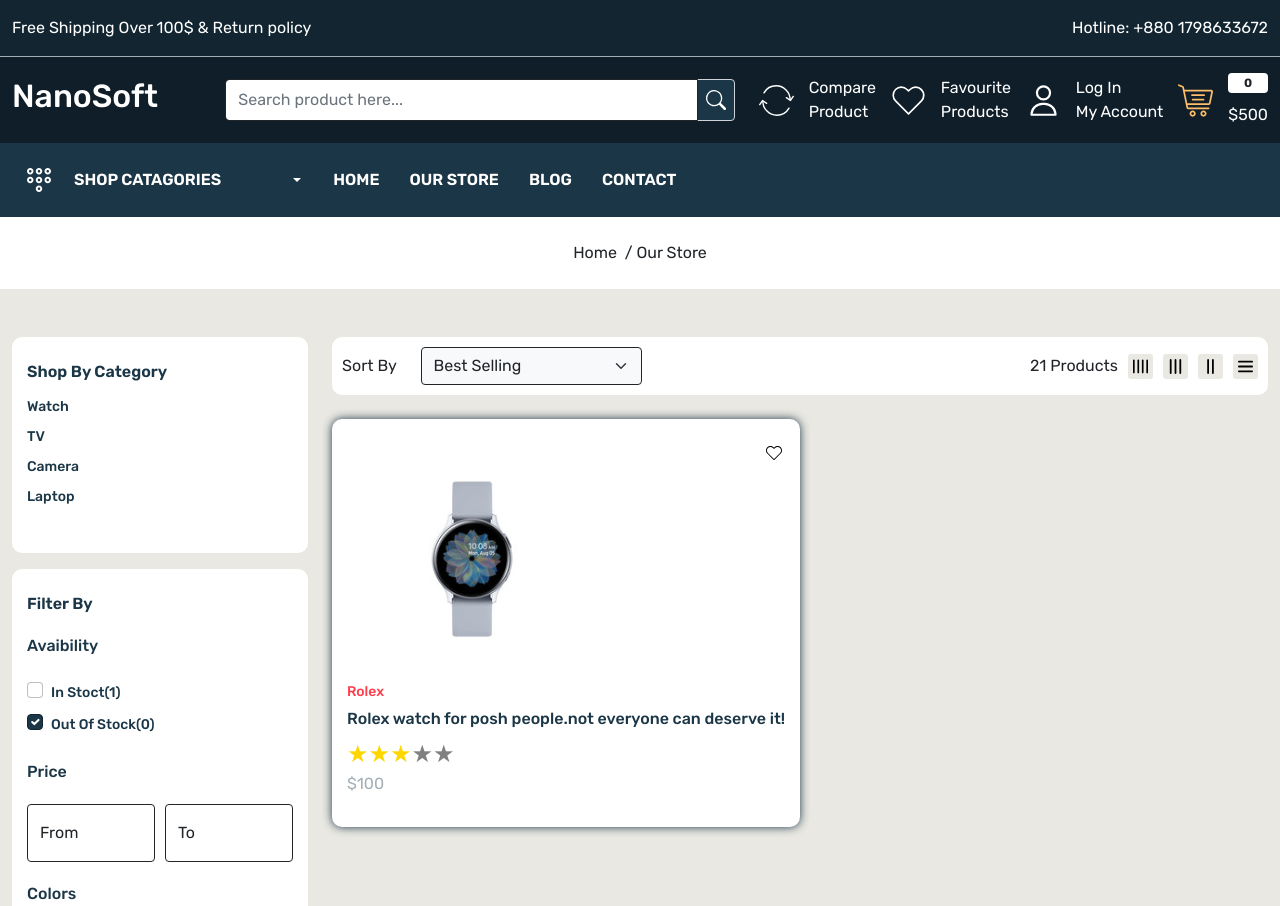
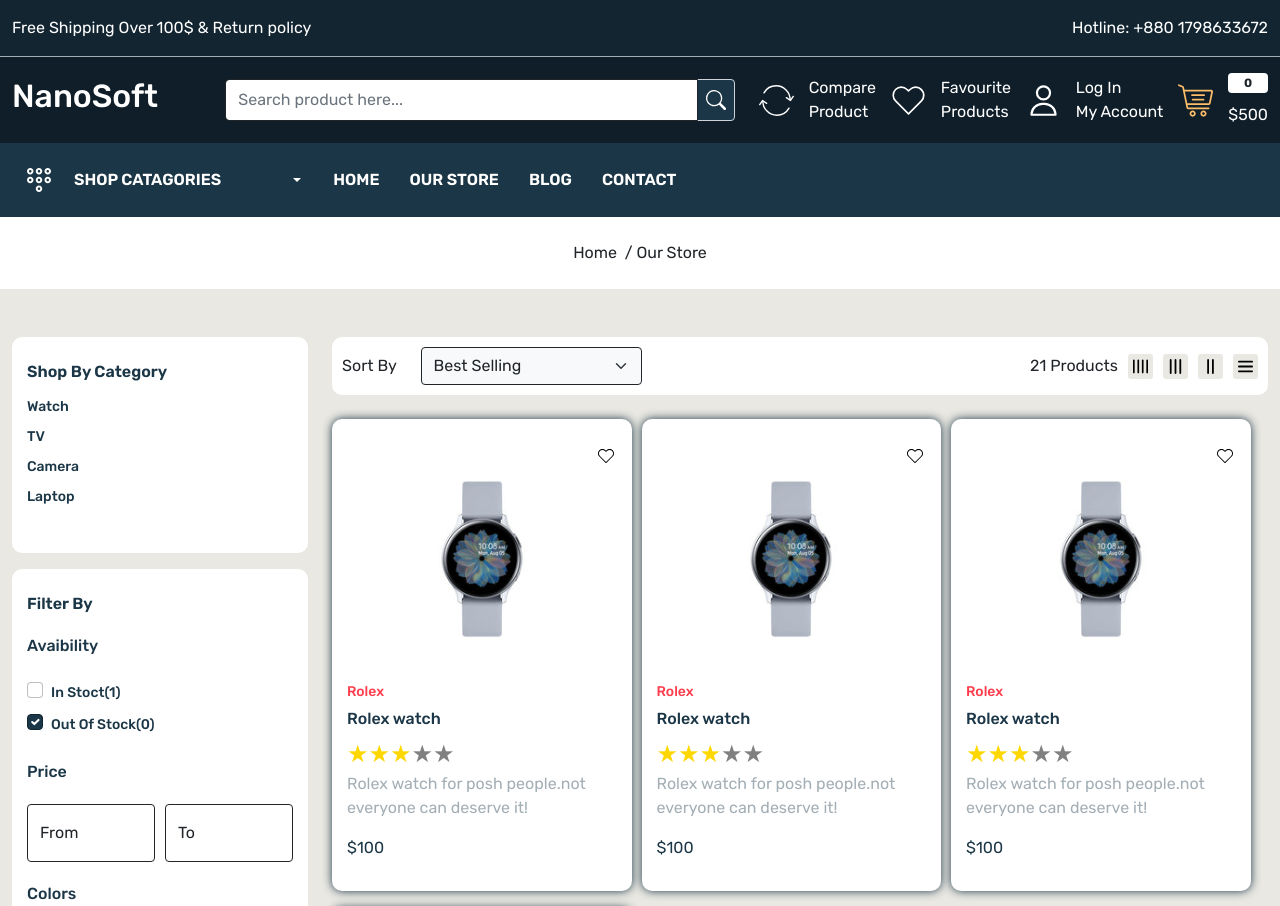
Before and after one commit to nafisaali0/Ecommerce-Frontend, a React (Create React App) app: page /store in a window 1280 px wide. Shown: the top 906 px of the page. Built offline with nearby package versions, Linux system fonts and the light colour scheme.

Commit message:
dynamic-grid

```diff
--- a/src/App.css
+++ b/src/App.css
@@ -230,6 +230,7 @@
 /* featurd Start */
 .product-cart {
   padding: 15px;
+  width: 100%;
   background-color: white;
   box-shadow: 0 0 10px var(--color-primary-4);
   border-radius: 10px;
@@ -288,7 +289,11 @@
   font-size: 16px;
   color: var(--color-primary-4);
 }
-.product-details p {
+.product-details p.price {
+  font-size: 16px;
+  color: var(--color-primary-4);
+}
+.product-details p.description {
   font-size: 16px;
   color: var(--color-primary-2);
 }
@@ -499,3 +504,35 @@
   -ms-border-radius: 3px;
   -o-border-radius: 3px;
 }
+.gr-12 {
+  width: 100%;
+}
+.gr-6 {
+  width: 49.4%;
+}
+.gr-4 {
+  width: 32%;
+}
+.gr-3 {
+  width: 24%;
+}
+.gr-12 .product-cart{
+  display: flex;
+  gap: 20px;
+}
+.gr-12 .product-image{
+ height: auto;
+}
+.gr-12 .action-bar{
+top: 15%;
+}
+.gr-12 .product-details{
+padding: 25px 0;
+}
+.gr-4 .product-image,.gr-6 .product-image {
+  width: 100%;
+}
+.gr-4 .product-image img,.gr-6 .product-image img{
+  margin: auto;
+  display: block;
+}
--- a/src/component/Product'Cart.js
+++ b/src/component/ProductCart.js
@@ -3,11 +3,13 @@
 import ReactStars from "react-rating-stars-component";
 import { useLocation } from "react-router-dom";
 const ProductCart = (props) => {
-  const grid = props;
+  const {grid} = props;
   let location = useLocation();
+  console.log(location);
   return (
     <div
-      className={`${location.pathname === "/store" ? `col-${grid}` : "col-3"}`}
+      className={`${location.pathname ===
+        "/store" ? `gr-${grid}` : "col-3"}`}
     >
       <Link className="product-cart position-relative">
         <div className="wishlist-icon position-absolute">
@@ -26,7 +28,7 @@
         <div className="product-details">
           <h6 className="brand">Rolex</h6>
           <h5 className="title">
-            Rolex watch for posh people.not everyone can deserve it!
+            Rolex watch
           </h5>
           <ReactStars
             count={5}
@@ -35,6 +37,9 @@
             size={24}
             activeColor="#ffd700"
           />
+          <p className={`description ${grid !== 3 ? "d-block": "d-none"}`}>
+          Rolex watch for posh people.not everyone can deserve it!
+          </p>
           <p className="price">$100</p>
         </div>
         <div className="action-bar position-absolute">
--- a/src/pages/Home.js
+++ b/src/pages/Home.js
@@ -2,7 +2,7 @@
 import { Link } from "react-router-dom";
 import Marquee from "react-fast-marquee";
 import BlogCart from "../component/BlogCart";
-import ProductCart from "../component/Product'Cart";
+import ProductCart from "../component/ProductCart";
 import SpecialProduct from "../component/SpecialProduct";
 const Home = () => {
   return (
--- a/src/pages/Store.js
+++ b/src/pages/Store.js
@@ -2,10 +2,11 @@
 import BreadCrum from "../component/BreadCrum";
 import Meta from "../component/Meta";
 import ReactStars from "react-rating-stars-component";
-import ProductCart from "../component/Product'Cart";
+import ProductCart from "../component/ProductCart";
 const Store = () => {
 
   const [grid, setGrid] = useState(4);
+
   return (
     <>
       <Meta title={"Our Store"} />
@@ -303,7 +304,12 @@
                 </div>
               </div>
               <div className="product-list pb-5">
-                <ProductCart grid={grid}/>
+               <div className="d-flex flex-wrap gap-10">
+               <ProductCart grid={grid}/>
+               <ProductCart grid={grid}/>
+               <ProductCart grid={grid}/>
+               <ProductCart grid={grid}/>
+               </div>
               </div>
             </div>
           </div>
```
